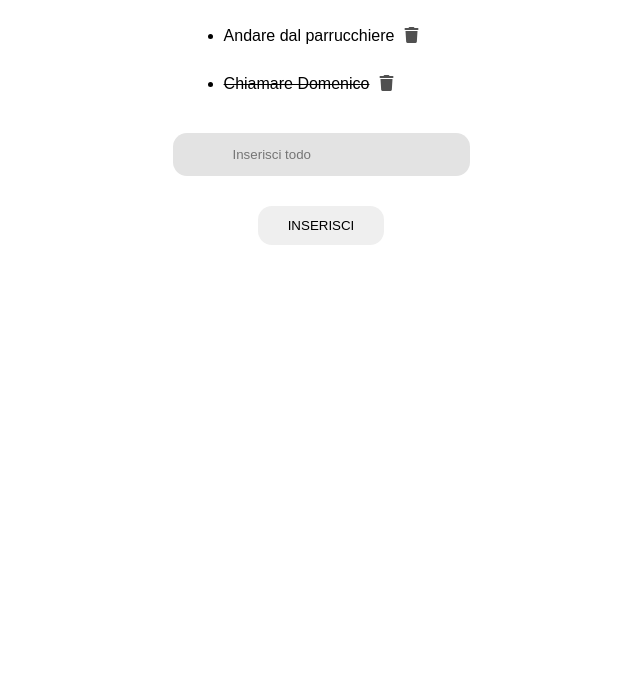
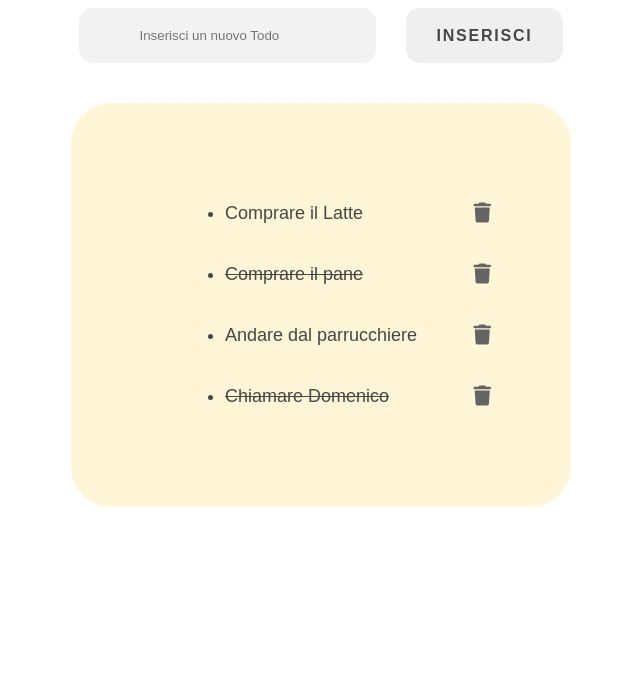
Before and after one commit to domenico-bacoli/vue-todolist, a plain HTML site: page index.html in a window 1280 px wide. Shown: the part 109-800 px from the top of the page, without its empty margins (319-959 px from the left). Drawn offline with nearby package versions, Linux system fonts and the light colour scheme.

Commit message:
feat: add check if input is empty + simple style added

```diff
--- a/css/style.css
+++ b/css/style.css
@@ -8,52 +8,70 @@ body{
     font-family: sans-serif;
 }
 
+#app{
+    display: flex;
+    flex-direction: column;
+    align-items: center;
+}
+
+h1{
+    margin-top: 40px;
+}
+
+.input-container{
+    display: flex;
+    gap: 30px;
+    margin: 40px 0;
+}
+
+input{
+    padding: 20px 60px;
+    border-radius: 14px;
+    border: none;
+    background-color: rgb(242, 242, 242);
+}
+
+button{
+    padding: 0 30px;
+    border-radius: 14px;
+    border: none;
+    font-weight: bold;
+    font-size: 16px;
+    letter-spacing: 0.2ch;
+    color: rgb(70, 70, 70);
+    cursor: pointer;
+}
+
 .container{
     display: flex;
     flex-direction: column;
     align-items: center;
-    margin-top: 40px;
-}
-
-.container-list{
-    display: flex;
+    background-color: rgba(255, 233, 155, 0.4);
+    width: 500px;
+    height: 100%;
+    border-radius: 40px;
+    position: relative;
+    padding: 100px 0;
 }
 
 ul{
     display: flex;
     flex-direction: column;
-    gap: 30px;
+    gap: 40px;
+}
+
+li{
+    font-size: 18px;
+    color: rgb(70, 70, 70);
+    cursor: pointer;
 }
 
 i{
-    padding-left: 10px;
+    position: absolute;
+    right: 80px;
+    font-size: 20px;
     cursor: pointer;
-    color: rgb(80, 80, 80);
-}
-
-.input-container{
-    display: flex;
-    flex-direction: column;
-    gap: 30px;
-}
-
-input{
-    margin-top: 40px;
-    padding: 14px 60px;
-    border-radius: 14px;
-    border: none;
-    background-color: rgb(227, 227, 227);
-}
-
-.button-add{
-    display: flex;
-    justify-content: center;
-}
-
-button{
-    padding: 12px 30px;
-    border-radius: 14px;
-    border: none;
+    color: rgb(100, 100, 100);
 }
 
 .todo-done-true{
--- a/index.html
+++ b/index.html
@@ -14,7 +14,14 @@
     <script src="https://unpkg.com/vue@3/dist/vue.global.js"></script>
 
     <div id="app">
+        <h1>VUE TO DO LIST</h1>
+        <div class="input-container">
 
+            <input type="text" v-model="newTodo" @keyup.enter="addTodo()" placeholder="Inserisci un nuovo Todo">
+
+            <button @click="addTodo()">INSERISCI</button>
+
+        </div>
         <div class="container">
 
             <ul>
@@ -23,15 +30,6 @@
                 </li>
             </ul>
 
-            <div class="input-container">
-
-                <input type="text" v-model="newTodo" @keyup.enter="addTodo()" placeholder="Inserisci todo">
-
-                <div class="button-add">
-                    <button @click="addTodo()">INSERISCI</button>
-                </div>
-
-            </div>
         </div>
 
     </div>
--- a/js/script.js
+++ b/js/script.js
@@ -40,8 +40,12 @@ const { createApp } = Vue
                 done: false
             }
 
-            this.todos.push(toDoObj);
-            this.newTodo= "";
+            if(this.newTodo == ""){
+                alert("Inserisci un valore nel campo di testo!!");
+            } else{
+                this.todos.push(toDoObj);
+                this.newTodo = "";
+            }
         },
 
         doneStatus(actualIndex) {
```
Also changed, not shown: 1 other file.
